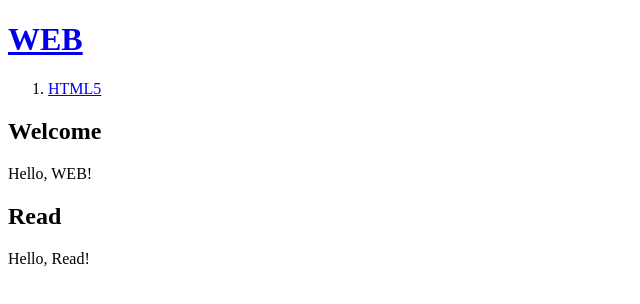
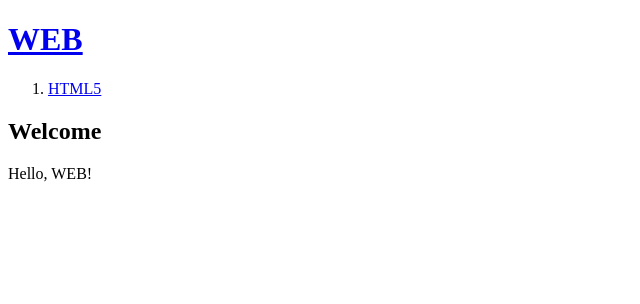
Before and after one commit to hyoungqu23/TIL_elice, a React (Create React App) app in the folder React/w13/react-app/: page / in a window 1280 px wide. Shown: the top 304 px of the page, without its empty margins (0-640 px from the left). Built offline with nearby package versions, Linux system fonts and the light colour scheme.

Commit message:
[0629] Read Component 라우팅 기능 설정

```diff
--- a/React/w13/react-app/src/App.js
+++ b/React/w13/react-app/src/App.js
@@ -1,4 +1,5 @@
 import React from 'react';
+import { Routes, Route, Link } from 'react-router-dom';
 import Header from './components/UI/Header';
 import Nav from './components/UI/Nav';
 import Welcome from './components/ContentsList/Welcome';
@@ -9,8 +10,10 @@ const App = () => {
     <div>
       <Header />
       <Nav />
-      <Welcome />
-      <Read />
+      <Routes>
+        <Route path="/" element={<Welcome />} />
+        <Route path="/read/1" element={<Read />} />
+      </Routes>
     </div>
   );
 };
```
